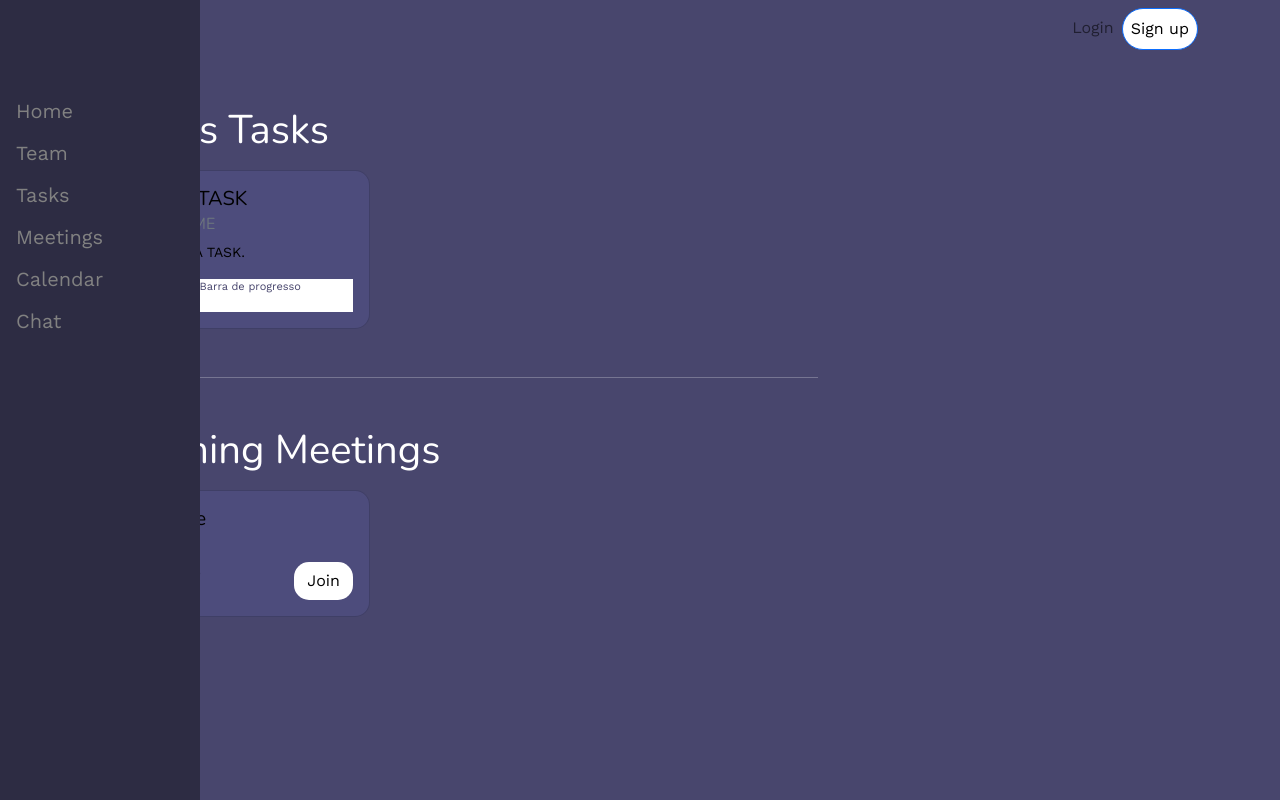
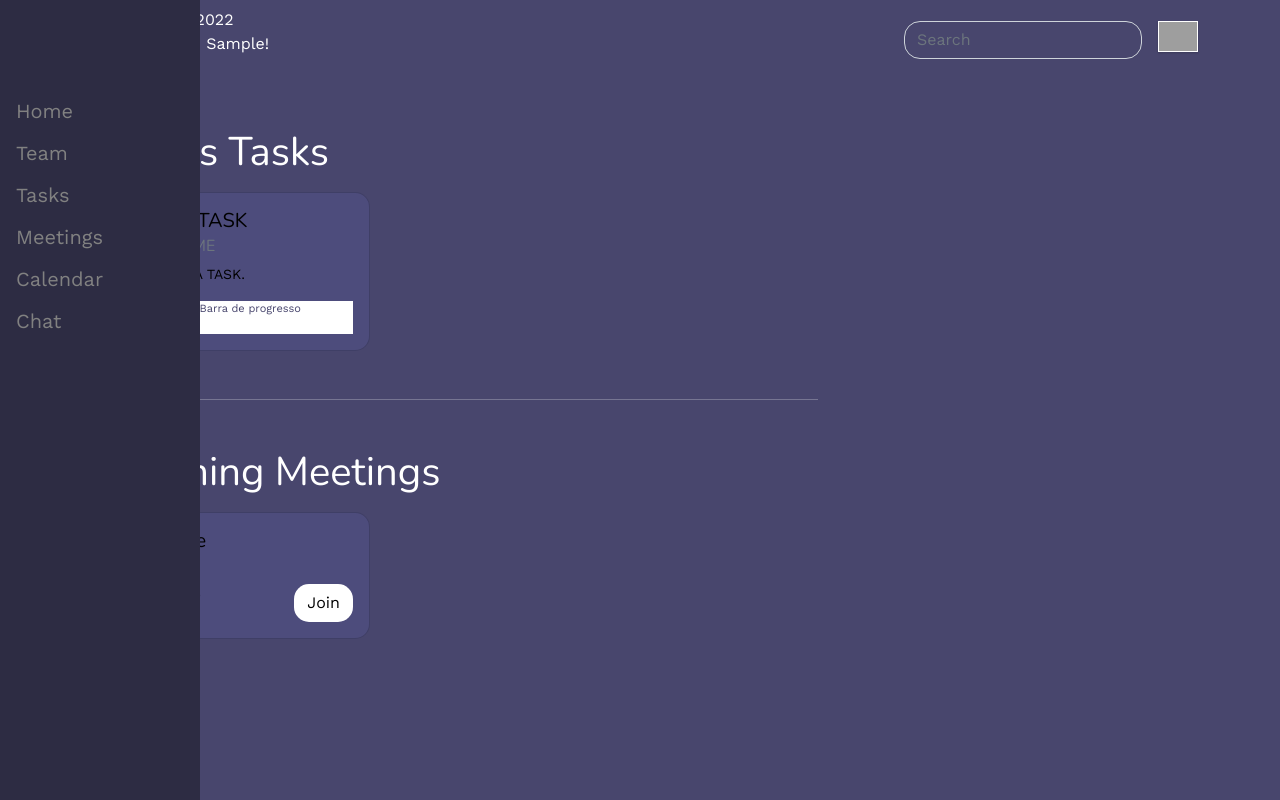
Before and after one commit to felipedott/taskchecker, a Rails app: page /pages in a window 1280 px wide. Run offline with Rails 7, Linux system fonts and the light colour scheme; the visitor is signed in with stand-in values (Sample User, id 1); style sheets or scripts are compiled from the project's sources; some libraries are stand-ins or nearby versions; grey boxes are pictures that could not be loaded.

Commit message:
navbar done

```diff
--- a/app/views/shared/_navbar.html.erb
+++ b/app/views/shared/_navbar.html.erb
@@ -1,7 +1,31 @@
-
+<% if user_signed_in? %>
   <div class="navbar navbar-expand-sm bg-transparent navbar-lewagon">
     <div class="container justify-content-beetwen">
-      <%= link_to "#", class: "navbar-brand" do %>
+    <div class="">
+      <%= Time.now.strftime("%B %d, %Y") %>
+      <p>Welcome back, <%= current_user.first_name.capitalize %>!</p>
+    </div>
+      <div class="collapse navbar-collapse" id="navbarSupportedContent">
+        <ul class="navbar-nav me-auto">
+          <li class="nav-item px-3">
+            <form class="form-inline ">
+              <input class="form-control rounded-4" type="search" placeholder="Search" aria-label="Search">
+            </form>
+          </li>
+          <li class="nav-item dropdown">
+            <%= image_tag "https://raw.githubusercontent.com/lewagon/fullstack-images/master/uikit/logo.png", class: "avatar-square dropdown-toggle", id: "navbarDropdown", data: { bs_toggle: "dropdown" }, 'aria-haspopup': true, 'aria-expanded': false %>
+            <div class="dropdown-menu dropdown-menu-end" aria-labelledby="navbarDropdown">
+              <%= link_to "Log out", destroy_user_session_path, class: "dropdown-item", data: {turbo_method: :delete} %>
+            </div>
+          </li>
+        </ul>
+      </div>
+    </div>
+  </div>
+<% else %>
+  <div class="navbar navbar-expand-sm bg-transparent navbar-lewagon">
+    <div class="container justify-content-beetwen">
+      <%= link_to root_path, class: "navbar-brand" do %>
         <%= image_tag "https://raw.githubusercontent.com/lewagon/fullstack-images/master/uikit/logo.png" %>
       <% end %>
       <div class="collapse navbar-collapse" id="navbarSupportedContent">
@@ -10,9 +34,10 @@
             <%= link_to "Login", new_user_session_path, class: "nav-link" %>
           </li>
           <li>
-            <%= link_to "Sign up", new_user_session_path, class: "nav-link btn btn-primary rounded-5" %>
+            <%= link_to "Sign up", new_user_registration_path, class: "nav-link btn btn-primary rounded-5" %>
           </li>
         </ul>
       </div>
     </div>
   </div>
+<% end %>
```
